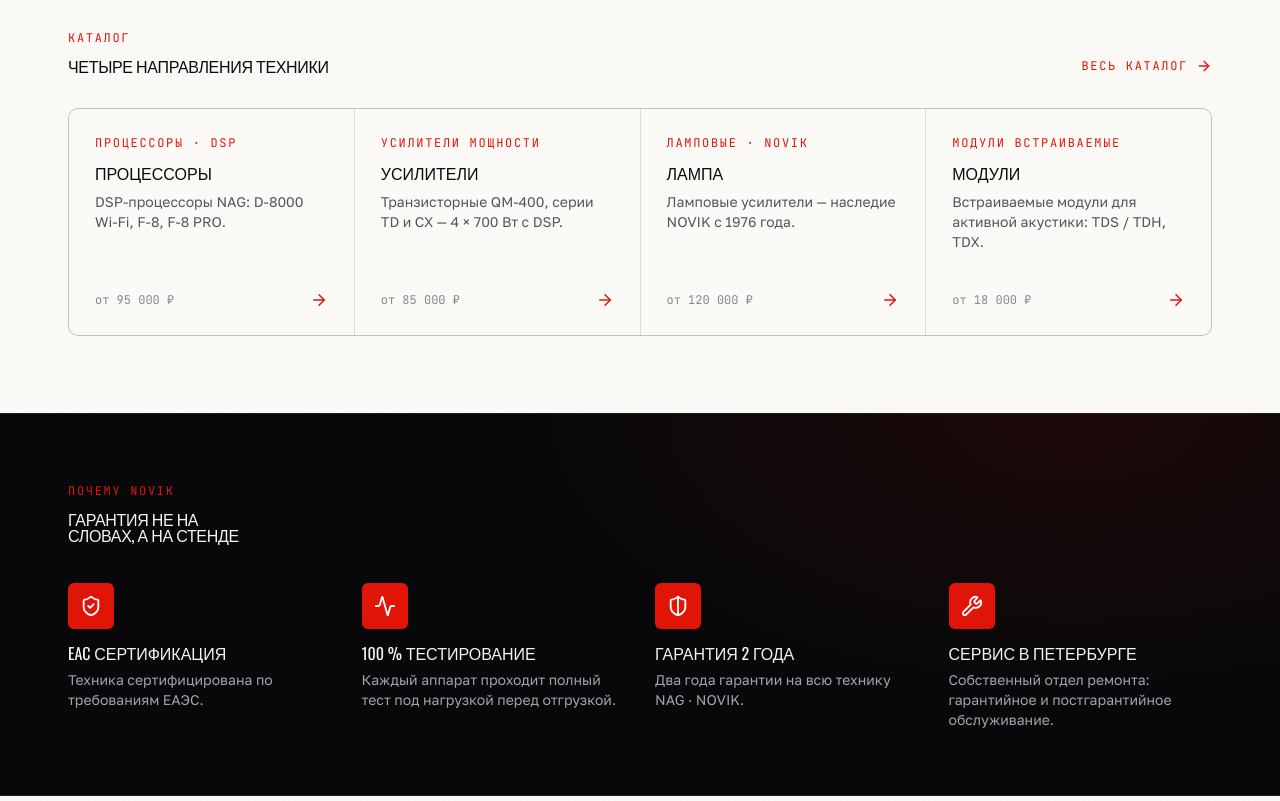
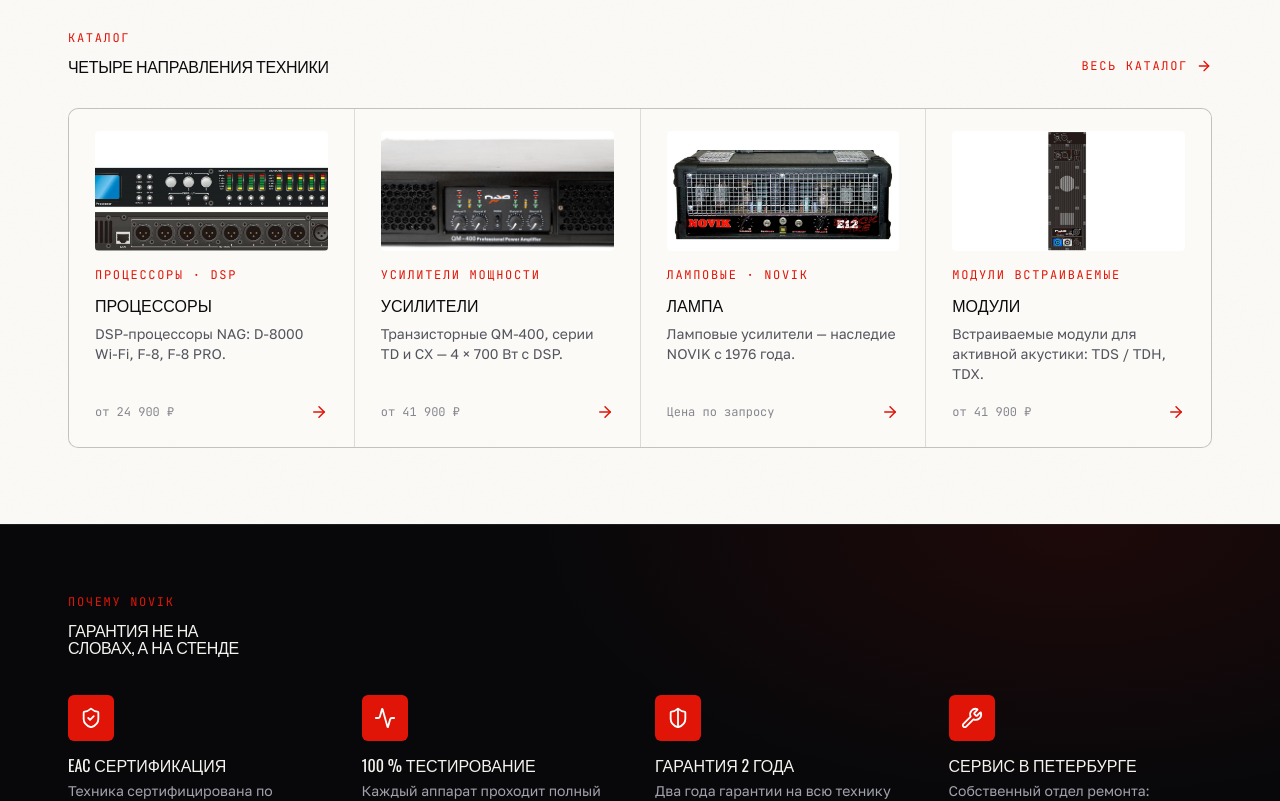
Before and after one commit to ebmbadm/nag-site, a Next.js app: page / in a window 1280 px wide. Shown: the part 900-1701 px from the top of the page. Built offline with nearby package versions, Linux system fonts and the light colour scheme.

Commit message:
feat(landing): sync prices with catalog and add category images

```diff
--- a/app/page.tsx
+++ b/app/page.tsx
@@ -26,28 +26,44 @@
     title: "Процессоры",
     text: "DSP-процессоры NAG: D-8000 Wi-Fi, F-8, F-8 PRO.",
     href: "/catalog/processors",
-    price: "от 95 000 ₽",
+    price: "от 24 900 ₽",
+    image: {
+      src: "/products/d-8000/nag-d8000-front-panel.jpg",
+      alt: "NAG D-8000 — передняя панель",
+    },
   },
   {
     eyebrow: "Усилители мощности",
     title: "Усилители",
     text: "Транзисторные QM-400, серии TD и CX — 4 × 700 Вт с DSP.",
     href: "/catalog/amplifiers",
-    price: "от 85 000 ₽",
+    price: "от 41 900 ₽",
+    image: {
+      src: "/products/qm-400/nag-qm400-front-panel.jpg",
+      alt: "NAG QM-400 — передняя панель",
+    },
   },
   {
     eyebrow: "Ламповые · NOVIK",
     title: "Лампа",
     text: "Ламповые усилители — наследие NOVIK с 1976 года.",
     href: "/catalog/tubes",
-    price: "от 120 000 ₽",
+    price: "Цена по запросу",
+    image: {
+      src: "/products/e12/novik-e12-head-front.png",
+      alt: "NOVIK E12 — передняя панель",
+    },
   },
   {
     eyebrow: "Модули встраиваемые",
     title: "Модули",
     text: "Встраиваемые модули для активной акустики: TDS / TDH, TDX.",
     href: "/catalog/modules",
-    price: "от 18 000 ₽",
+    price: "от 41 900 ₽",
+    image: {
+      src: "/products/modules/nag-module-tds-rear-panel.png",
+      alt: "NAG TDS — задняя панель модуля",
+    },
   },
 ];
 
@@ -186,6 +202,15 @@
               href={cat.href}
               className="flex min-h-[226px] flex-col bg-bg p-[26px] transition-colors hover:bg-surface-2"
             >
+              <div className="-mt-1 mb-4 overflow-hidden rounded-[var(--radius-sm)]">
+                <Image
+                  src={cat.image.src}
+                  alt={cat.image.alt}
+                  width={320}
+                  height={160}
+                  className="h-[120px] w-full object-cover"
+                />
+              </div>
               <Eyebrow accent className="mb-3.5 block">
                 {cat.eyebrow}
               </Eyebrow>
@@ -315,7 +340,7 @@
                   className="font-display font-bold uppercase tabular-nums text-text"
                   style={{ fontSize: "var(--text-3xl)", lineHeight: 1 }}
                 >
-                  от 285 000 ₽
+                  199 900 ₽
                 </div>
                 <div className="mt-1.5 font-mono text-xs text-text-faint">
                   Без НДС · Гарантия 2 года · EAC
```
Also changed, not shown: 2 other files (tests, documents, lock files or other folders).
